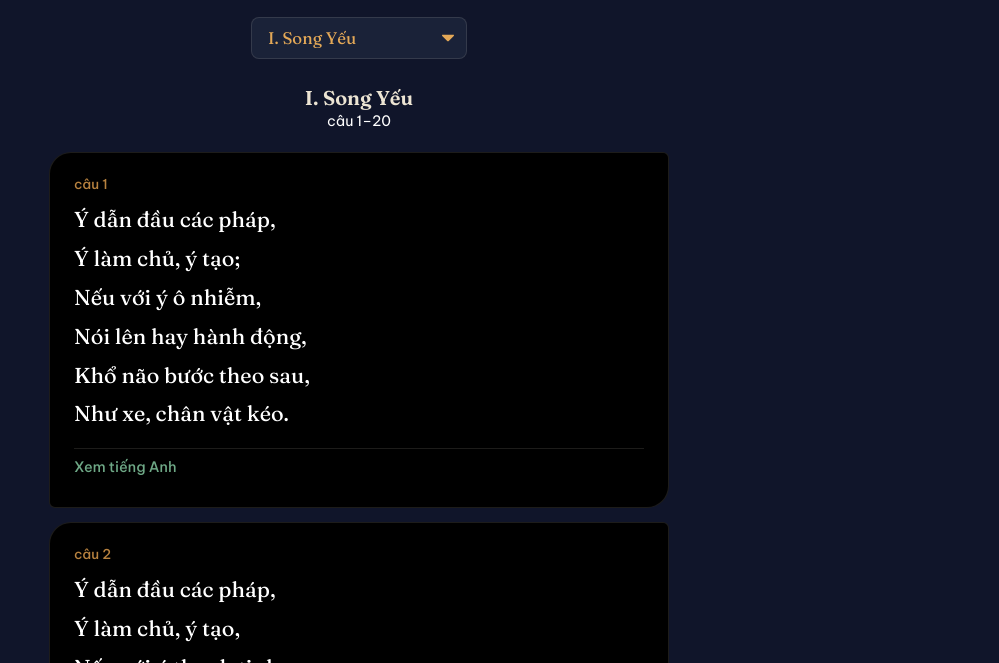
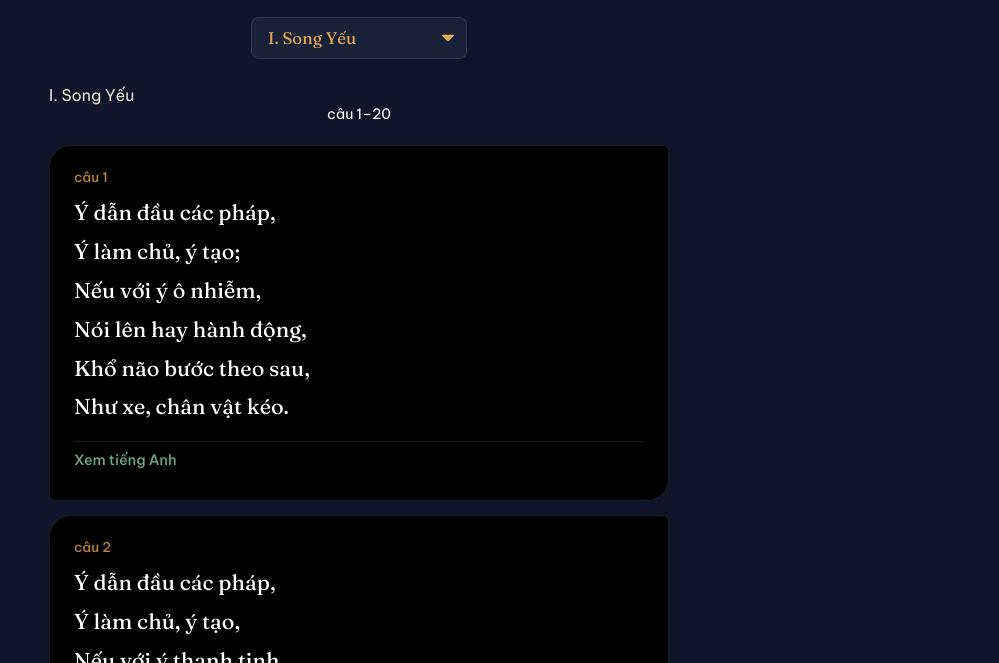
Before and after one commit to marksakach-Doug/phapcudoc, a plain HTML site: page index.html in a window 1280 px wide. Shown: the part 137-800 px from the top of the page, without its empty margins (281-1280 px from the left). Drawn offline with Linux system fonts and the light colour scheme.

Commit message:
Update index.html

```diff
--- a/index.html
+++ b/index.html
@@ -53,7 +53,6 @@
   }
   .chapter-dropdown:focus { outline: 2px solid var(--flame); outline-offset: 2px; }
 
-  .chapter-title { font-family: 'Fraunces', serif; font-weight: 600; font-size: 1.25rem; text-align: center; margin: 0 0 2px; color: var(--parchment); }
   .chapter-range { text-align: center; color: #ffffff; font-size: 0.9rem; margin: 0 0 22px; }
   .verse-card { background: #000000; border: 1px solid var(--border-soft); border-radius: 22px 6px 22px 6px; padding: 22px 24px; margin-bottom: 14px; }
   .verse-num { font-size: 0.85rem; color: var(--flame-dim); margin-bottom: 8px; font-weight: 500; }
```
